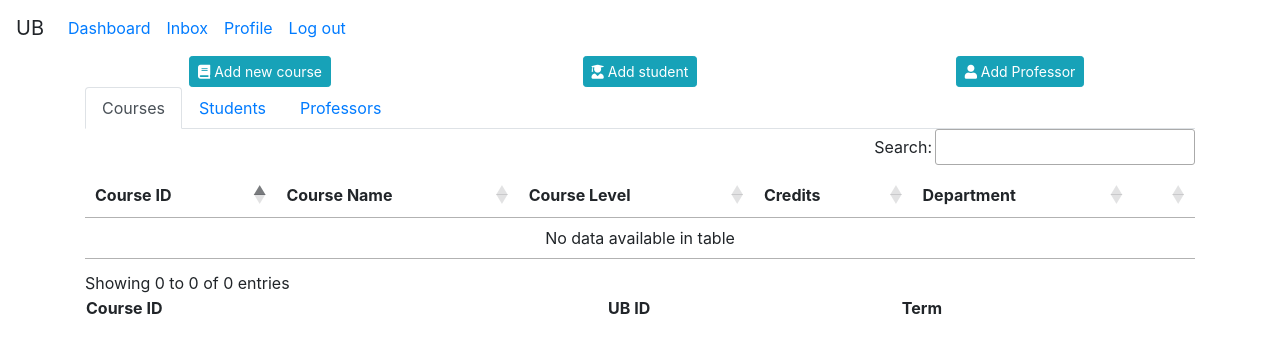
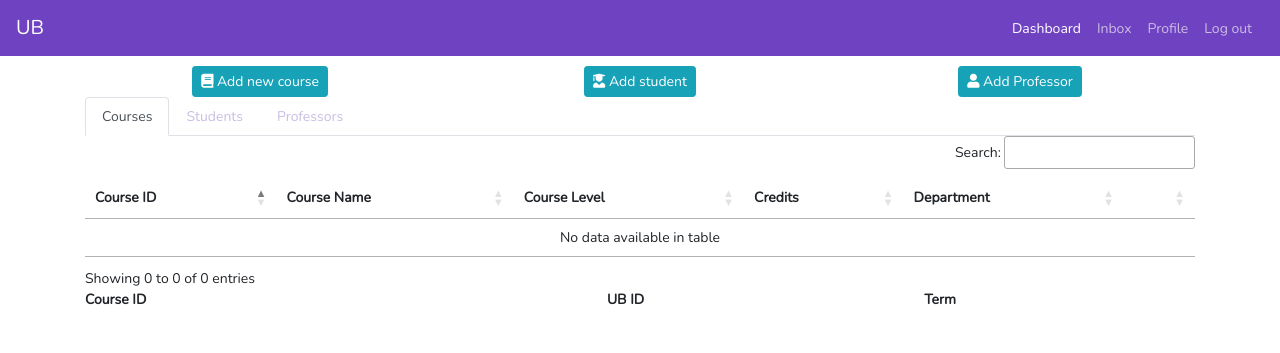
Before and after one commit to shivassg/canvas-php, a PHP site: page /admin-dashboard.php in a window 1280 px wide. Shown: the top 353 px of the page. Run offline with PHP 8.4, Linux system fonts and the light colour scheme; a user stored in the database is signed in; data that the repository does not hold is empty; some libraries are stand-ins or nearby versions.

Commit message:
added db related php files

```diff
--- a/addprofessor.php
+++ b/addprofessor.php
@@ -3,9 +3,11 @@
 require 'db.php';
 extract($_POST);
 
- $sql = mysqli_query($connection, "INSERT into courses_professors VALUES ($courseid_professor , $professorid , '$courseterm_professor' , '$professordept')");
+$sql = mysqli_query($connection, "INSERT into courses_professors VALUES ($courseid_professor , $professorid , '$courseterm_professor' , '$professor_department')");
  if($sql){
-	echo "Sucessfully assigned course to professor";
+	header('location:success.php');
+}else{
+	echo ("Failed") ; //Need to Hanlde to error messages
 }
 
 ?>
--- /dev/null
+++ b/css/style.css
@@ -0,0 +1,93 @@
+*{
+    margin: 0;
+    padding: 0;
+    }
+    body{
+    background-color: white;
+    font-family: Nunito, sans-serif;
+    font-size: 14px;
+    }
+    .site-head{
+    background-color: #6f42c1; /purple color/
+    }
+    .nav-link{
+    color: #CBBDE2;
+    }
+    .nav-link:hover{
+    color: #FFFFFF;
+    }
+    .navbar-brand{
+    color: #FFFFFF ;
+    }
+    .my-brand{
+    color: #FFFFFF !important;
+    }
+    .footer{
+    position: absolute;
+    margin: auto;
+    bottom: 0;
+    height: 50px;
+    width: 100%;
+    background-color: #F1F1F1
+    }
+
+    .welcome-note{
+       text-align: right;
+    }
+    .add-buttons{
+      margin-top: 10px;
+
+    }
+
+    .login-form .card{
+        border-radius: 0;
+        width : 40%;
+        margin:auto;
+        margin-top: 10%;
+        height : 325px;
+
+    }
+
+    .logo{
+        max-width: 200px;
+    }
+
+    .login-title{
+        font-size: 18px;
+    }
+    .invalid-login{
+        color: red;
+        text-align: center;
+        font-size: 14px;
+        display : none;
+    }
+
+    .input-box{
+        margin-left: -20px;
+        margin-bottom: 10px;
+    }
+
+    .login-form input {
+        font-size: 14px;
+    }
+
+    .submit-button{
+        margin-left: -50px;
+        margin-top: 10px;
+    }
+    .logout-message{
+        display: none;
+    }
+
+    .login-form form{
+        margin-top: 40px;
+    }
+
+    .navbarlist{
+        position: absolute;
+        right: 20px;
+    }
+
+    .navbarlist .active{
+        color: #FFFFFF !important;
+    }
--- a/newcourse.php
+++ b/newcourse.php
@@ -8,7 +8,9 @@ require 'db.php';
 $sql = mysqli_query($connection, "INSERT INTO courses VALUES ($courseid, '$coursename', '$courselevel' , $credits, '$department')");
 
 if($sql){
-	echo "Success";
+	header('location:success.php');
+}else{
+	echo "Failed"; //Need to Hanlde to error messages
 }
 
 ?>
```
Also changed, not shown: addcourse-student.php (added, +15 -0 lines).
